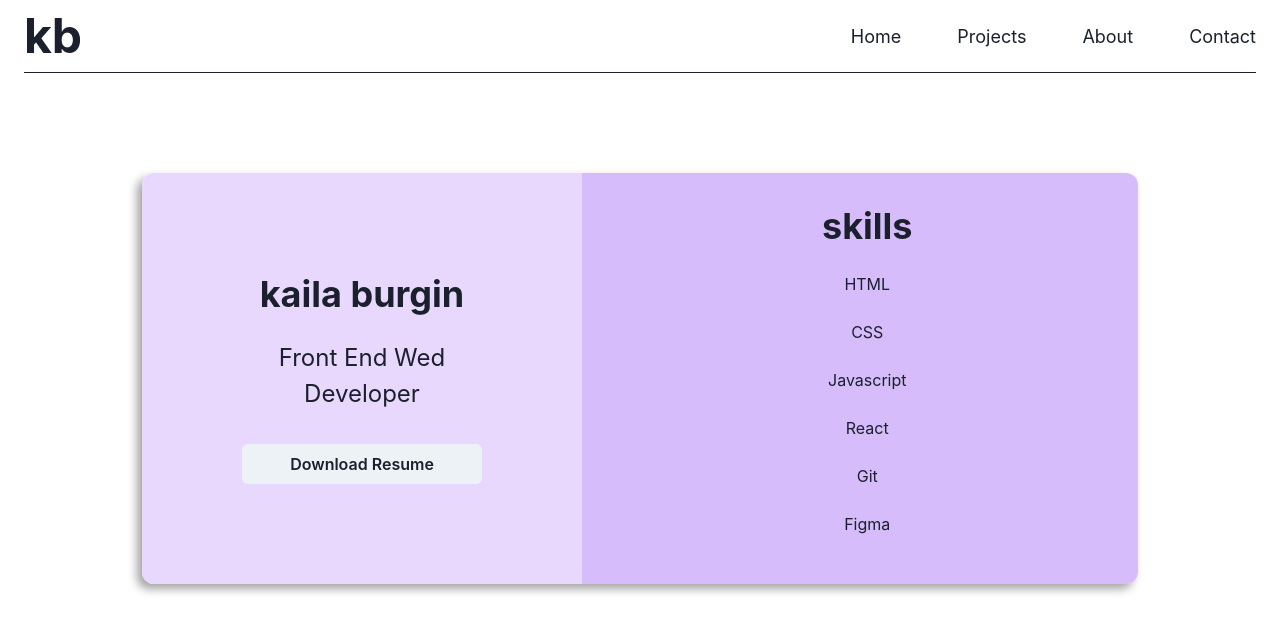
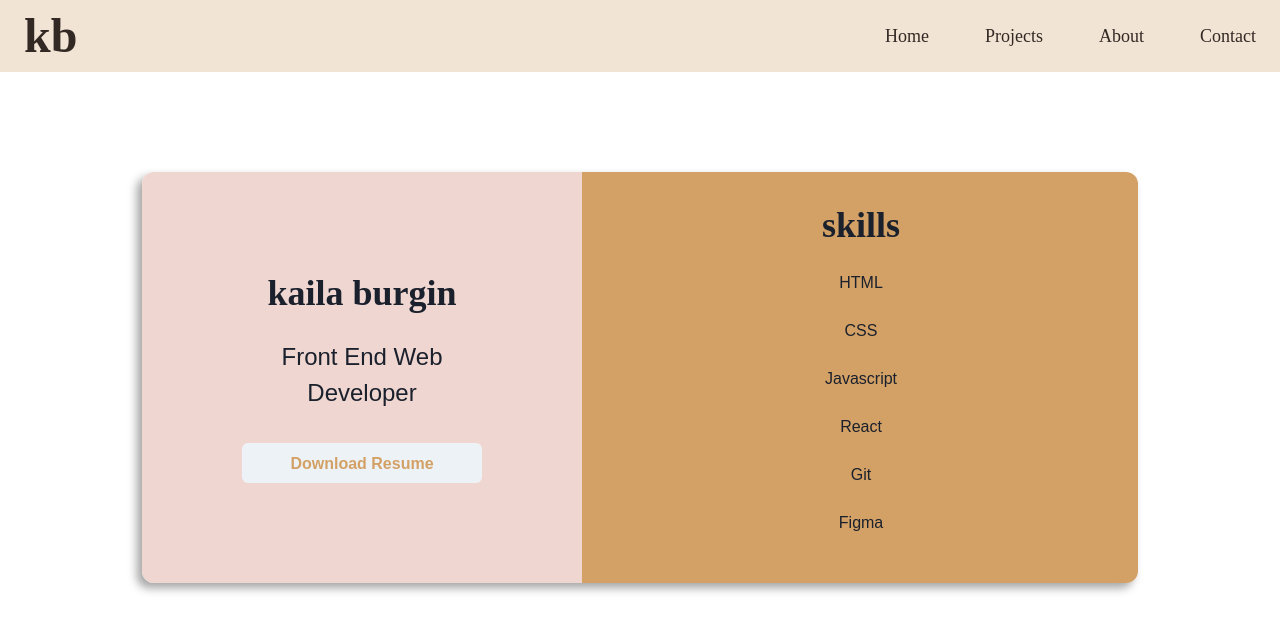
Before and after one commit to kailaburgin/portfolio, a React (Vite) app: page / in a window 1280 px wide. Shown: the top 632 px of the page. Built offline with nearby package versions, Linux system fonts and the light colour scheme.

Commit message:
theme colors and fonts updated

```diff
--- a/src/components/Intro.jsx
+++ b/src/components/Intro.jsx
@@ -3,14 +3,14 @@ import React from 'react'
 
 const Intro = () => {
   return (
-    <Box maxW='996px' margin='auto' mt='100px' borderRadius='12px' overflow='hidden' boxShadow='-5px 5px 10px 0px RGBA(0, 0, 0, 0.36)'>
+    <Box color='brand.600' maxW='996px' margin='auto' mt='100px' borderRadius='12px' overflow='hidden' boxShadow='-5px 5px 10px 0px RGBA(0, 0, 0, 0.36)'>
     <Flex>
-        <Box bg='purple.100' textAlign='center' p='100px'>
+        <Box bg='brand.100' textAlign='center' p='100px'>
             <Heading>kaila burgin</Heading>
-            <Text mb='32px' mt='24px' fontSize='2xl'>Front End Wed Developer</Text>
-            <Button w='240px'>Download Resume</Button>
+            <Text mb='32px' mt='24px' fontSize='2xl'>Front End Web Developer</Text>
+            <Button color='brand.300' w='240px'>Download Resume</Button>
         </Box>
-        <Flex bg='purple.200' direction='column' textAlign='center' justifyContent='center' pl='240px' pr='240px'>
+        <Flex bg='brand.300' direction='column' textAlign='center' justifyContent='center' pl='240px' pr='240px'>
             <Heading mb='24px'>skills</Heading>
             <Stack>
                 <Text>HTML</Text>
--- a/src/components/NavBar.jsx
+++ b/src/components/NavBar.jsx
@@ -4,7 +4,8 @@ import ColorModeSwitch from './ColorModeSwitch'
 
 const NavBar = () => {
   return (
-    <Flex justifyContent='space-between' alignContent='center' ml='24px' mr='24px' borderBottom='solid 1px'>
+    <Box bg='brand.200' color='brand.500' fontFamily='serif'>
+    <Flex justifyContent='space-between' alignContent='center' ml='24px' mr='24px'>
         <Text as='b' fontSize='5xl'>kb</Text>
         <HStack>
             <Link mr='24px' fontSize='lg'>Home</Link>
@@ -14,6 +15,7 @@ const NavBar = () => {
         </HStack>
         {/* <ColorModeSwitch /> */}
     </Flex>
+    </Box>
   )
 }
 
--- a/src/main.jsx
+++ b/src/main.jsx
@@ -3,10 +3,11 @@ import ReactDOM from 'react-dom/client'
 import { ChakraProvider } from '@chakra-ui/react'
 import App from './App'
 import 'bootstrap/dist/css/bootstrap.css'
+import theme from './theme'
 
 ReactDOM.createRoot(document.getElementById('root')).render(
   <React.StrictMode>
-    <ChakraProvider >
+    <ChakraProvider theme={theme}>
       <App />
     </ChakraProvider>
   </React.StrictMode>,
--- a/src/theme.js
+++ b/src/theme.js
@@ -1,33 +1,28 @@
 import { extendTheme } from "@chakra-ui/react";
 
 const theme = extendTheme({
-  styles: {
-    global: {
-      // styles for the `body`
-      body: {
-        color: "9E7138",
-      },
-      // styles for the `a`
-      h1: {
-        color: "#8C5B72",
-      },
+  colors: {
+    brand: {
+      // green/blue
+      // 100: "#EEC7BE",
+      // 200: "#E2B055",
+      // 300: "#FFECD8",
+      // 400: "#F0F2CF",
+      // 500: "#DCF4F7",
+      // 600: "#00515B",
+      // 700: "#FFFAF3",
+      100: "#EFD6D0",
+      200: "#F1E4D4",
+      300: "#D3A166",
+      400: "#D3CBD2",
+      500: "#332924",
     },
+  },
+  fonts: {
+    body: "sans-serif",
+    heading: "serif",
+    mono: "serif",
   },
 });
 
-// const colors = {
-//   brand: {
-//     900: "#FFFAF3",
-//     800: "#8C5B72",
-//     700: "#9E7138",
-//   },
-// };
-
-// const fonts = {
-//   body: "Quicksand",
-//   heading: "Bodoni Moda",
-// };
-
-// const theme = extendTheme({ colors, fonts });
-
 export default theme;
```
